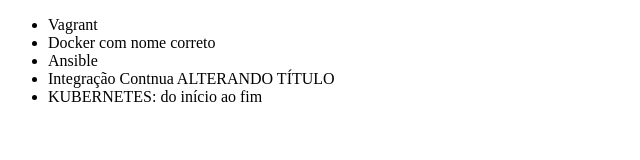
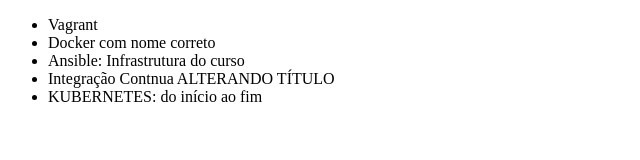
Before and after one commit to silmarsantos/ag, a plain HTML site: page index.html in a window 1280 px wide. Shown: the whole page, without its empty margins (0-640 px from the left). Drawn offline with Linux system fonts and the light colour scheme.

Commit message:
Utilizando o stash

```diff
--- a/index.html
+++ b/index.html
@@ -8,7 +8,7 @@
     <ul>
         <li>Vagrant</li>
         <li>Docker com nome correto</li>
-        <li>Ansible</li>
+        <li>Ansible: Infrastrutura do curso</li>
         <li>Integração Contnua ALTERANDO TÍTULO</li>
         <li>KUBERNETES: do início ao fim</li>
     </ul>
```
